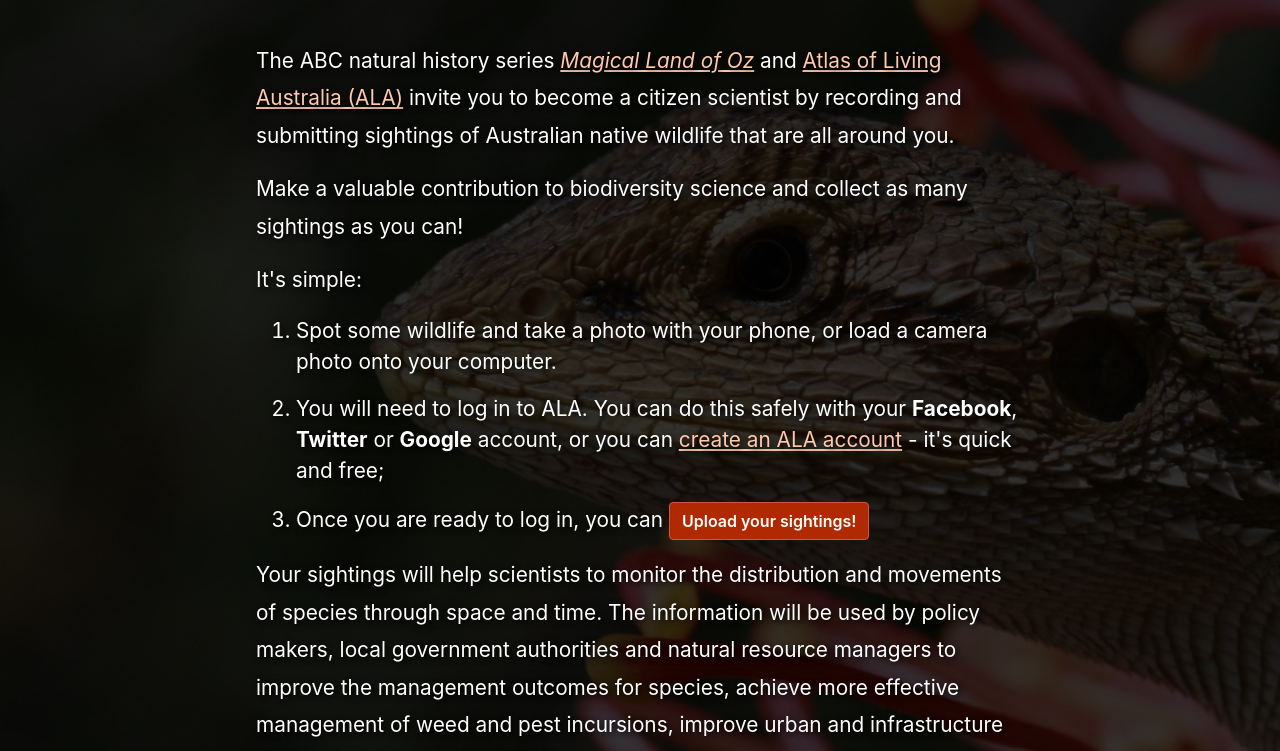
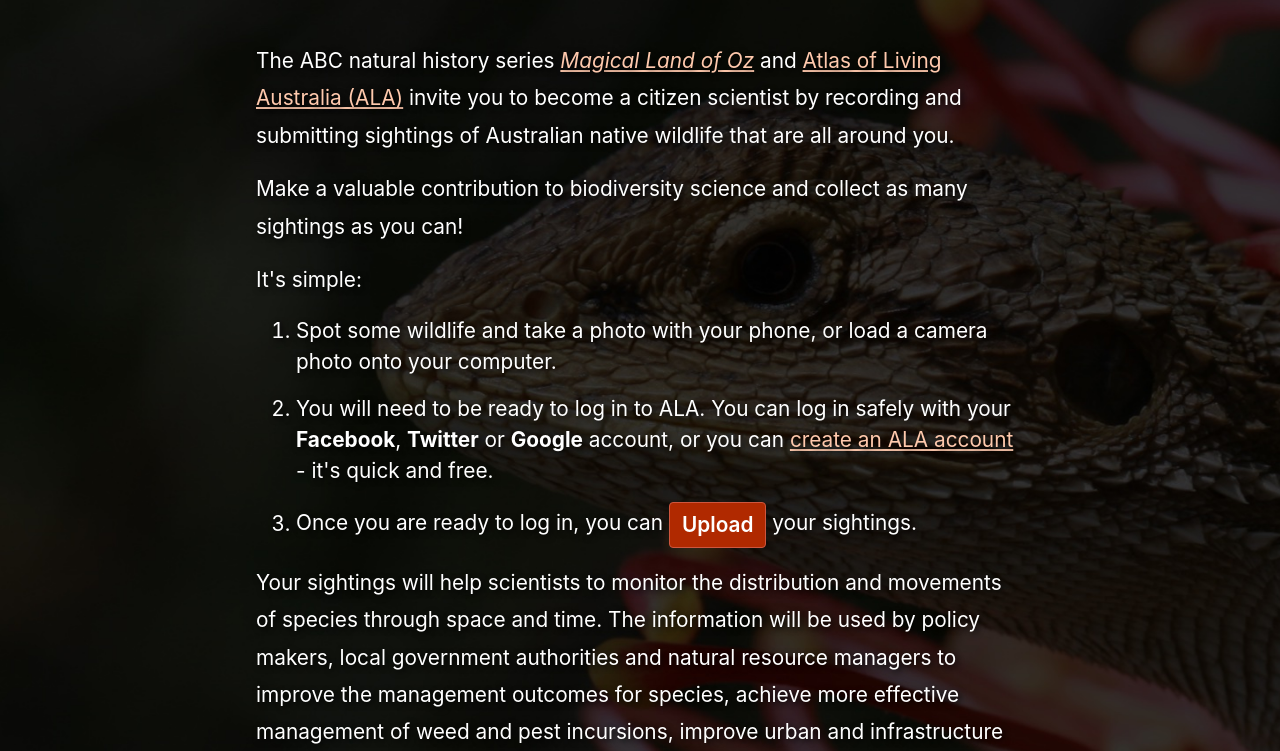
Before and after one commit to AtlasOfLivingAustralia/mloz-static, a plain HTML site: page mloz-root/index.html in a window 1280 px wide. Shown: the part 314-1065 px from the top of the page. Drawn offline with nearby package versions, Linux system fonts and the light colour scheme.

Commit message:
button tweaks
Signed-off-by: Matt Andrews <Matt.Andrews@csiro.au>

```diff
--- a/mloz-root/css/mloz.css
+++ b/mloz-root/css/mloz.css
@@ -22,6 +22,7 @@ a:hover { color: #ff9672; }
 img.logo-supporter { margin: 20px; }
 .btn-success {
 	color: white;
+	font-size: 1.3rem;
 	font-weight: 600;
 	background-color: #b02900;
     border-color: #ce563e;
--- a/mloz-root/index.html
+++ b/mloz-root/index.html
@@ -4,7 +4,7 @@
     <meta charset="utf-8">
     <meta name="viewport" content="width=device-width, initial-scale=1, shrink-to-fit=no">
     <link rel="stylesheet" href="https://maxcdn.bootstrapcdn.com/bootstrap/4.0.0/css/bootstrap.min.css" integrity="sha384-Gn5384xqQ1aoWXA+058RXPxPg6fy4IWvTNh0E263XmFcJlSAwiGgFAW/dAiS6JXm" crossorigin="anonymous">
-    <link rel="stylesheet" href="css/mloz.css?201901040915">
+    <link rel="stylesheet" href="css/mloz.css?201901040930">
 
     <title>Atlas of Living Australia - The Magical Land of Oz</title>
   </head>
@@ -20,8 +20,8 @@
 <p>It's simple:</p>
 <ol>
 <li>Spot some wildlife and take a photo with your phone, or load a camera photo onto your computer.</li>
-<li>You will need to log in to ALA. You can do this safely with your <strong>Facebook</strong>, <strong>Twitter</strong> or <strong>Google</strong> account, or you can <a href="https://auth.ala.org.au/userdetails/registration/createAccount" target="_blank">create an ALA account</a> - it's quick and free;</li>
-<li>Once you are ready to log in, you can <a href="https://biocollect.ala.org.au/acsa/bioActivity/create/ffa4d96e-85e3-4fc1-85eb-2fad0d1aab06"><button type="button" class="btn btn-success">Upload your sightings!</button></a></li>
+<li>You will need to be ready to log in to ALA. You can log in safely with your <strong>Facebook</strong>, <strong>Twitter</strong> or <strong>Google</strong> account, or you can <a href="https://auth.ala.org.au/userdetails/registration/createAccount" target="_blank">create an ALA account</a> - it's quick and free.</li>
+<li>Once you are ready to log in, you can <a href="https://biocollect.ala.org.au/acsa/bioActivity/create/ffa4d96e-85e3-4fc1-85eb-2fad0d1aab06"><button type="button" class="btn btn-success">Upload</button></a> your sightings.</li>
 </ol>
 
 <p>Your sightings will help scientists to monitor the distribution and movements of species through space and time.  The information will be used by policy makers, local government authorities and natural resource managers to improve the management outcomes for species, achieve more effective management of weed and pest incursions, improve urban and infrastructure design for both people and other species, and much more. Find out more about the <a href="https://biocollect.ala.org.au/acsa/project/index/e4c555db-8160-4a84-a52d-27640986b68e">Magical Land of Oz sightings project</a>.</p>
```
